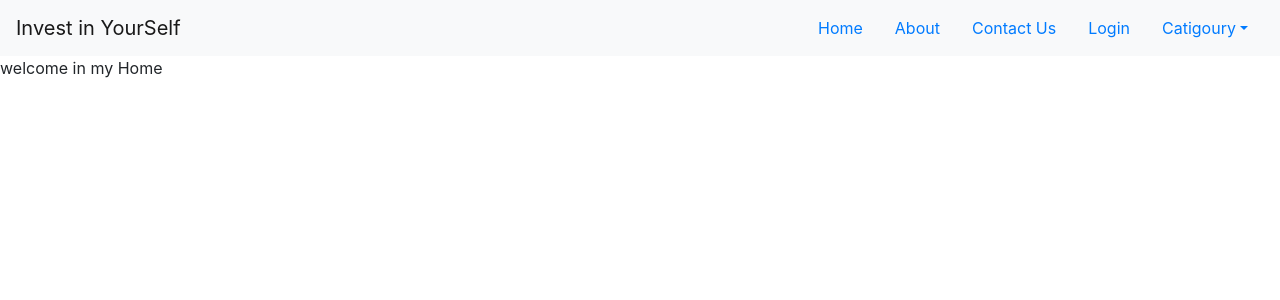
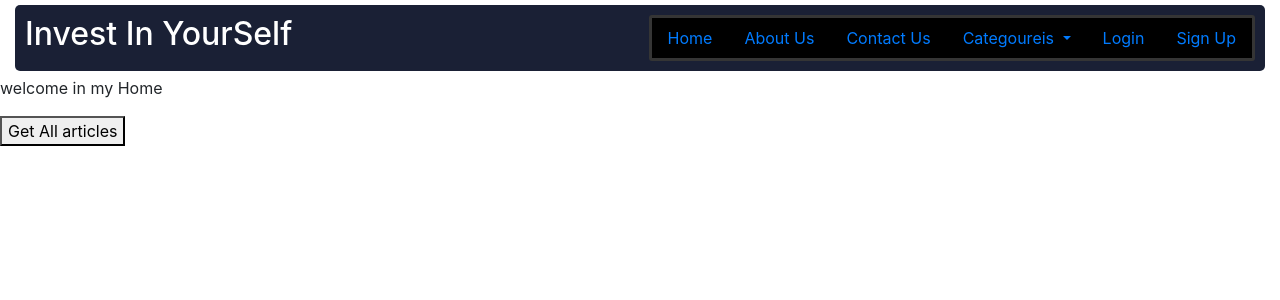
Before and after one commit to Anas-i-okasha/Project-5, a React (Create React App) app in the folder front-end/: page / in a window 1280 px wide. Shown: the top 300 px of the page. Built offline with nearby package versions, Linux system fonts and the light colour scheme; the HTML template or start-up script is replaced by a standard one.

Commit message:
navbar/frontend

```diff
--- a/front-end/src/App.js
+++ b/front-end/src/App.js
@@ -16,7 +16,7 @@ const App = () => {
     <Router>
     <div>
       <Navbar/>
-      <Route path ='/tasks' exact component={Tasks}/>
+      <Route path ='/admin' exact component={Tasks}/>
       <Route path='/login' exact component={Login}/>
       <Route path='/signup' exact component={Signup} />
       <Route path='/about' exact component={About} />
--- a/front-end/src/component/About/About.js
+++ b/front-end/src/component/About/About.js
@@ -5,6 +5,8 @@ const About =()=> {
         return (
             <div>
                 <p> welcome in my about</p>
+
+
             </div>
         )
 
--- a/front-end/src/component/Home/Home.js
+++ b/front-end/src/component/Home/Home.js
@@ -1,10 +1,32 @@
 import React from 'react'
+import {useState} from 'react'
+import axios from 'axios'
 
 const Home=()=> {
-
+    const [articles , setarticles] = useState([])
+    const getAllArticles=()=>{
+        axios.get('http://localhost:5000/articles')
+        .then((responce)=>{
+          console.log('Responce', responce)
+          setarticles(responce.data)
+        })
+        .catch((err)=>{
+          console.log('Err' , err)
+        })
+       }
         return (
             <div>
                 <p> welcome in my Home </p>
+
+                <div> <button onClick={getAllArticles}> Get All articles</button> </div>
+
+                <div>
+                    <div> {articles.map((elem)=>{
+                         return  <div className='get'> <span> Title: {elem.title}</span>
+                         <span>Description: {elem.description}</span>
+                         <span> Author: {elem.author} </span> </div>
+                    })} </div>
+                </div>
             </div>
         )
 
--- a/front-end/src/component/Login/Signup.js
+++ b/front-end/src/component/Login/Signup.js
@@ -8,7 +8,7 @@ import { BrowserRouter as Router, Route , Link} from 'react-router-dom';
                     <div> <label>Email</label> <input type='text' placeholder='enter your email' /></div>
                     <div> <label>Password</label> <input type='password' placeholder='enter your password'/> </div>
                     <div> <label>confirm your password</label> <input type='password' placeholder='confirm your password'/> </div>
-                    <div> <Link to='/tasks'>  <button> Sign Up </button>  </Link>  </div>
+                    <div> <Link to='/admin'>  <button> Sign Up </button>  </Link>  </div>
                 </div>
 
             </div>
--- /dev/null
+++ b/front-end/src/component/Navbar/Navbar.css
@@ -0,0 +1,18 @@
+.container-fluid{
+padding: 5px 15px ;
+
+
+}
+.nav{
+    border: #353535 solid 3px;
+    background-color: rgb(0, 0, 0);
+    color: white;
+    border-radius: 3px;
+}
+.navbar{
+    background-color: rgb(26, 32, 53);
+    padding: 10px 10px 10px 10px ;
+    color: white;
+    border-radius: 5px;
+
+}
--- a/front-end/src/component/Navbar/Navbar.js
+++ b/front-end/src/component/Navbar/Navbar.js
@@ -1,29 +1,37 @@
   import React from 'react'
   import { BrowserRouter as Router, Route  , Link} from 'react-router-dom';
+  import './Navbar.css'
 
     const Navbar=()=> {
 
           return (
-              <div>
-                   <nav id="navbar-example2" class="navbar navbar-light bg-light">
-  <a class="navbar-brand" >Invest in YourSelf</a>
-  <ul class="nav nav-pills">
-    <li class="nav-item">
-      <Link to='/' class="nav-link" >Home</Link>
+              <div className='container-fluid'>
+            <nav className="navbar ">
+                  <h2 >Invest In YourSelf</h2>
+                  <ul className="nav">
+                    <li className="nav-item">
+                      <Link to='/' className='nav-link'>Home</Link>
                     </li>
-    <li class="nav-item">
-      <Link to='/about' class="nav-link" >About</Link>
+                    <li class="nav-item" >
+                      <Link to='/about' className="nav-link" >About Us</Link>
                     </li>
-    <li className='nav-item'>
-       <Link to='/contact' className='nav-link'>Contact Us </Link>
+                    <li class='nav-item'>
+                      <Link to='/contact' className='nav-link'> Contact Us </Link>
                     </li>
-    <li className='nav-item'>
-        <Link to='/login' className='nav-link'> Login </Link>
-    </li>
-    <li class="nav-item dropdown">
-      <a class="nav-link dropdown-toggle" data-toggle="dropdown"  role="button" aria-haspopup="true" aria-expanded="false">Catigoury</a>
+                    <div class="dropdown">
+                    <a  href="#" class="dropdown-toggle nav-link"
+                      data-toggle="dropdown"> Categoureis </a>
 
-    </li>
+                         <div class="dropdown-menu" >
+                        <a  href='#' class="dropdown-item" >Action</a>
+                        <a href='#' class="dropdown-item" >Another action</a>
+                         <a href='#' class="dropdown-item">Something else here</a>
+                       </div>
+                       </div>
+
+
+      <Link to='/login' className='nav-link' ><span className=" glyphicon glyphicon-log-in"></span> Login</Link>
+      <Link to='/signup'className='nav-link' ><span className=" glyphicon glyphicon-user"></span> Sign Up </Link>
                   </ul>
                 </nav>
                 </div>
@@ -31,16 +39,3 @@
   }
 
   export default Navbar;
-
-
-{/* <div>
-                    <div> <h1> Project-5</h1> </div>
-                      <div> <ul>
-                           <Link to='/home' className="text-success">Home</Link>
-                           <Link to='/about'>About Us </Link>
-                           <Link to='/contact'>Contact Us</Link>
-                         <Link to='/'>Login</Link>
-
-
-                         </ul> </div>
-                  </div> */}
--- a/front-end/src/component/Tasks.js
+++ b/front-end/src/component/Tasks.js
@@ -1,8 +1,6 @@
 import React from 'react';
 import axios from 'axios'
 import {useState} from 'react'
-
-
 
 
 const Tasks = () => {
```
Lines whose indentation alone changed are shown as unchanged.
